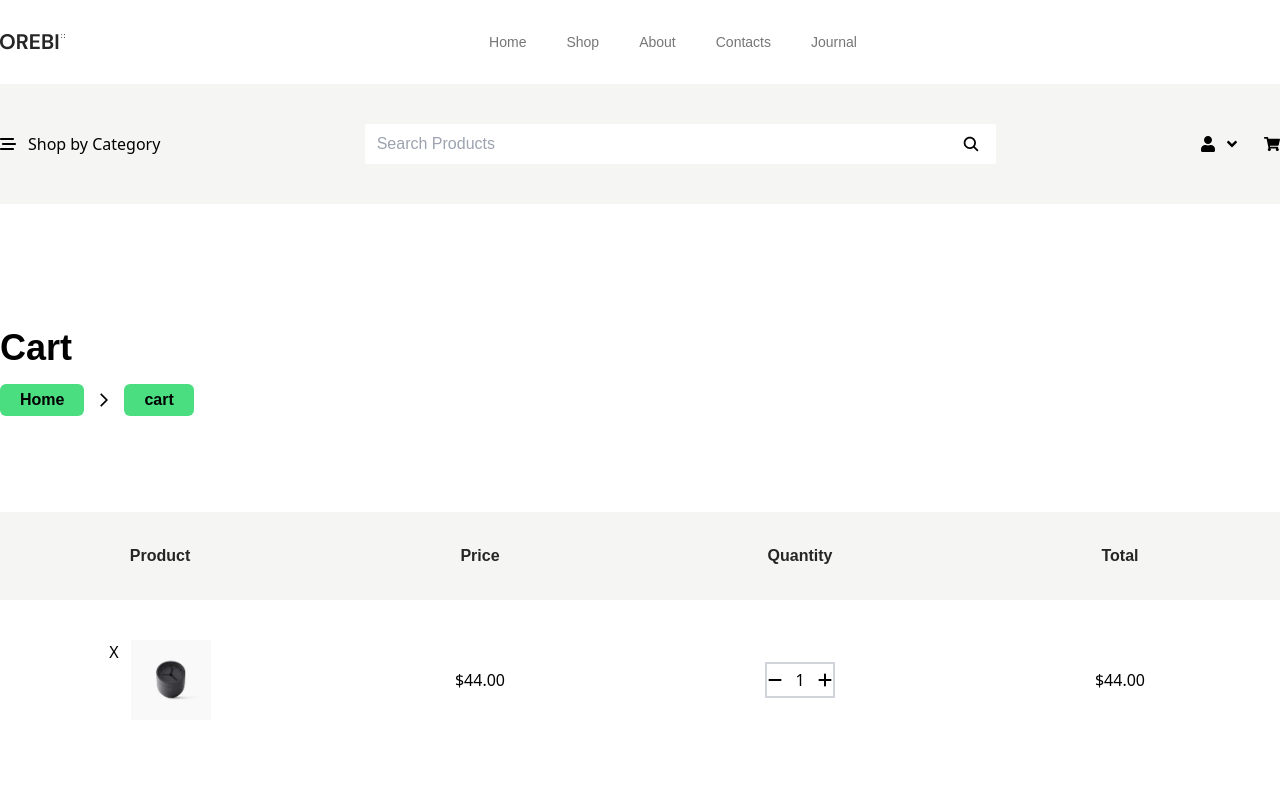
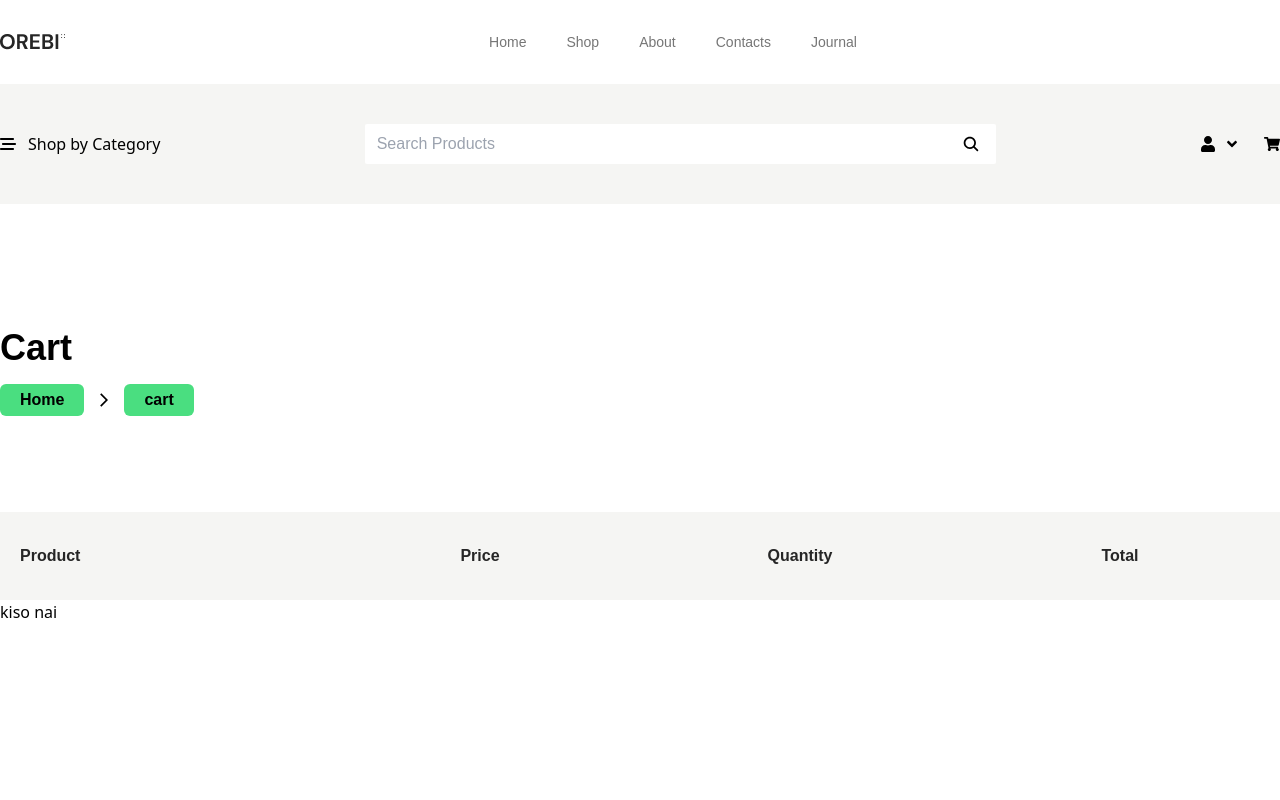
Before and after one commit to mahmudulhasanprodan/orebiTwo, a React (Vite) app: page /cart in a window 1280 px wide. Shown: the top 800 px of the page. Built offline with nearby package versions, Linux system fonts and the light colour scheme.

Commit message:
Adda to cart and remove part done

```diff
--- a/src/Pages/Cart/Cart.jsx
+++ b/src/Pages/Cart/Cart.jsx
@@ -2,8 +2,21 @@ import React from 'react'
 import BreadCrumb from '../../CommonComponent/BreadCrumb/BreadCrumb'
 import img from "../../assets/HomeComponentPic/ArrivalPicone.png"
 import { FaPlus,  FaMinus } from "react-icons/fa6";
+import { useSelector,useDispatch } from 'react-redux';
+import { MdCancel } from "react-icons/md";
+import { removeCaritem } from '../../Redux/AllSlice/CartSlice/CartSlice';
+
 
 const Cart = () => {
+const dispatch = useDispatch();
+const {carItem} = useSelector((state) => (state.Cart));
+
+//HandleremoveItem function start here
+
+const HandleremoveItem = (item) => {
+  dispatch(removeCaritem(item));
+}
+
   return (
     <>
       <div className="py-[124px]">
@@ -13,56 +26,76 @@ const Cart = () => {
             <BreadCrumb />
           </div>
           <div className="flex items-center justify-between bg-MenuBgColor py-8">
-            <div className="shrink grow basis-60 flex justify-center">
+            <div className="flex shrink grow basis-60 pl-5">
               <h2 className="font-DMsans font-bold text-MainfontColor">
                 Product
               </h2>
             </div>
-            <div className="grow basis-60 flex justify-center">
+            <div className="flex grow basis-60 justify-center">
               <h2 className="font-DMsans font-bold text-MainfontColor">
                 Price
               </h2>
             </div>
-            <div className="grow basis-60 flex justify-center">
+            <div className="flex grow basis-60 justify-center">
               <h2 className="font-DMsans font-bold text-MainfontColor">
                 Quantity
               </h2>
             </div>
-            <div className="grow basis-60 flex justify-center">
+            <div className="flex grow basis-60 justify-center">
               <h2 className="font-DMsans font-bold text-MainfontColor">
                 Total
               </h2>
             </div>
           </div>
-
-          <div className="flex items-center justify-center py-10">
-            <div className="flex shrink grow basis-60 cursor-pointer gap-x-3 justify-center">
-              <span>X</span>
-              <div className="h-20 w-20">
+          {/* cart Item list  */}
+         <div className="h-[500px] overflow-y-scroll">
+          {carItem?.length> 0 ?  (carItem?.map((item) => (
+            <div className="flex items-center justify-between py-6" key={item.id}>
+              <div className="flex shrink grow basis-60 cursor-pointer items-center gap-x-3">
+                <span onClick={()=> HandleremoveItem(item)}>
+                  <MdCancel className="text-xl active:text-green-400" />
+                </span>
+                <div className="h-20 w-20 shadow-xl">
                   <picture>
-                  <img src={img} alt={img} />
+                    <img
+                      src={item.thumbnail ? item.thumbnail : img}
+                      alt={item.thumbnail ? item.thumbnail : img}
+                      className="h-full w-full rounded-md object-cover"
+                    />
                   </picture>
                 </div>
+                <h2 className="font-DMsans text-base font-semibold text-BtnColor">
+                  {item.title ? item.title : "Title missing"}
+                </h2>
               </div>
-            <div className="shrink grow basis-60 flex justify-center">
-              <p>$44.00</p>
+              <div className="flex shrink grow basis-60 justify-center pl-6">
+                <p className="font-DMsans text-base font-semibold text-BtnColor">
+                  {item.price ? `$${item.price}` : " $44.00"}
+                </p>
               </div>
-            <div className="shrink grow basis-60 flex justify-center">
+              <div className="flex shrink grow basis-60 justify-center pl-6">
                 <div className="flex items-center">
-                <div className="flex cursor-pointer items-center justify-around  gap-x-3 py-1 border-2 border-gray-300">
-                  <span>
+                  <div className="flex cursor-pointer items-center justify-around gap-x-3  border-2 border-gray-300 py-1">
+                    <span className="px-1">
                       <FaMinus />
                     </span>
-                  <p>1</p>
-                  <span>
+                    <p className="font-DMsans text-base font-semibold text-BtnColor">
+                      {item.cartQuantity}
+                    </p>
+                    <span className="px-1">
                       <FaPlus />
                     </span>
                   </div>
                 </div>
               </div>
-            <div className="grow basis-60 flex justify-center">
-              <p>$44.00</p>
+              <div className="flex grow basis-60 justify-center pl-6">
+                <p className="font-DMsans text-base font-semibold text-BtnColor">
+                  {`$${item.cartQuantity*item.price}`}
+                </p>
               </div>
+            </div>
+          ))) : "kiso nai"}
+
          </div>
         </div>
       </div>
--- a/src/Pages/ProductDetails/ProductDetails.jsx
+++ b/src/Pages/ProductDetails/ProductDetails.jsx
@@ -7,13 +7,14 @@ import Loading from '../../CommonComponent/Loading/Loading';
 import RatingStar from '../../ProductDetailsComponent/RatingStar';
 import ProductInfo from '../../ProductDetailsComponent/ProductInfo';
 import { addtoCart } from '../../Redux/AllSlice/CartSlice/CartSlice';
-import { useParams } from 'react-router-dom';
+import { useNavigate, useParams } from 'react-router-dom';
 
 
 
 const ProductDetails = () => {
 
 const dispatch = useDispatch();
+const navigate= useNavigate();
 const [FeatcherData,setFeatcherData] = useState({});
 const {productId} =useParams();
 
@@ -39,6 +40,7 @@ useEffect(() => {
 
 const HandlecarItem = () =>{
   dispatch(addtoCart(FeatcherData));
+  navigate("/cart");
 };
 
 
--- a/src/ProductDetailsComponent/ProductInfo.jsx
+++ b/src/ProductDetailsComponent/ProductInfo.jsx
@@ -87,7 +87,7 @@ const colorItem = [
             </button>
             <button />
             <button
-              className="rounded bg-BtnColor px-10 py-2 font-DMsans text-base font-bold text-white"
+              className="rounded bg-BtnColor px-10 py-2 font-DMsans text-base font-bold text-white active:bg-green-400"
               onClick={oncart}
             >
               Add to Cart
--- a/src/Redux/AllSlice/CartSlice/CartSlice.js
+++ b/src/Redux/AllSlice/CartSlice/CartSlice.js
@@ -1,13 +1,16 @@
 import { createSlice } from '@reduxjs/toolkit'
+import { stringify } from 'postcss';
 import {toast, Bounce } from 'react-toastify';
 
 
 
 const initialState = {
-    carItem: [],
-    totalcartItem: 1,
-    totalAmoun: 1,
-  };
+  carItem: localStorage.getItem("carItem")
+    ? JSON.parse(localStorage.getItem("carItem"))
+    : [],
+  totalcartItem: 1,
+  totalAmoun: 1,
+};
 
 
   export const cartSlice = createSlice({
@@ -20,33 +23,51 @@ const initialState = {
          });
          if(findIndex >= 0){
             state.carItem[findIndex].cartQuantity += 1;
-            // toast.info(`${action.payload.title} Again Added`, {
-            //   position: "top-left",
-            //   autoClose: 5000,
-            //   hideProgressBar: false,
-            //   closeOnClick: true,
-            //   pauseOnHover: true,
-            //   draggable: true,
-            //   progress: undefined,
-            //   theme: "light",
-            //   transition: Bounce,
-            //   });
+            localStorage.setItem("carItem",JSON.stringify(state.carItem));
+            toast.info(`${action.payload.title} Again Added`, {
+              position: "top-right",
+              autoClose: 5000,
+              hideProgressBar: false,
+              closeOnClick: true,
+              pauseOnHover: true,
+              draggable: true,
+              progress: undefined,
+              theme: "light",
+              transition: Bounce,
+              });
          }else{
           const temporary = {...action.payload, cartQuantity: 1}
           state.carItem.push(temporary);
-          // toast.success(`${action.payload.title} Added to Cart`, {
-          //   position: "top-right",
-          //   autoClose: 5000,
-          //   hideProgressBar: false,
-          //   closeOnClick: true,
-          //   pauseOnHover: true,
-          //   draggable: true,
-          //   progress: undefined,
-          //   theme: "light",
-          //   transition: Bounce,
-          //   });
+          localStorage.setItem("carItem",JSON.stringify(state.carItem));
+          toast.success(`${action.payload.title} Added to Cart`, {
+            position: "top-right",
+            autoClose: 5000,
+            hideProgressBar: false,
+            closeOnClick: true,
+            pauseOnHover: true,
+            draggable: true,
+            progress: undefined,
+            theme: "light",
+            transition: Bounce,
+            });
          };
        },
+       removeCaritem: (state, action) => {
+          const removeItem = state.carItem.filter((item) => item.id !== action.payload.id);
+          state.carItem = removeItem;
+          localStorage.setItem("carItem",JSON.stringify(state.carItem));
+          toast.error(`${action.payload.title} Removed to Cart`, {
+            position: "top-center",
+            autoClose: 5000,
+            hideProgressBar: false,
+            closeOnClick: true,
+            pauseOnHover: true,
+            draggable: true,
+            progress: undefined,
+            theme: "light",
+            transition: Bounce,
+            });
+       }
     },
 });
 
@@ -54,6 +75,6 @@ const initialState = {
 
 
 // Action creators are generated for each case reducer function
-export const { addtoCart} = cartSlice.actions
+export const { addtoCart,removeCaritem} = cartSlice.actions
 
 export default cartSlice.reducer
```
Lines whose indentation alone changed are shown as unchanged.
